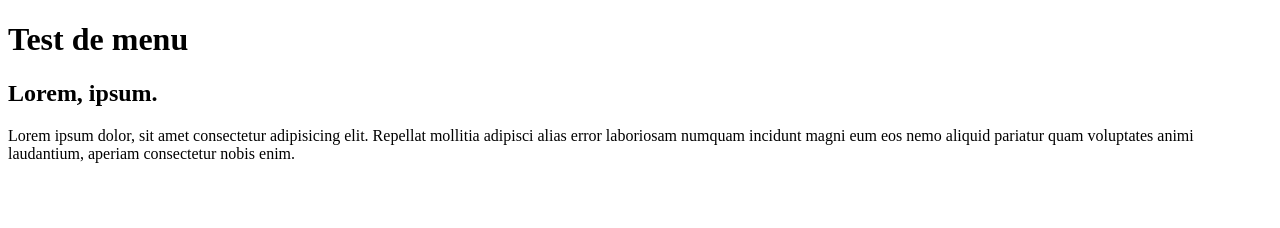
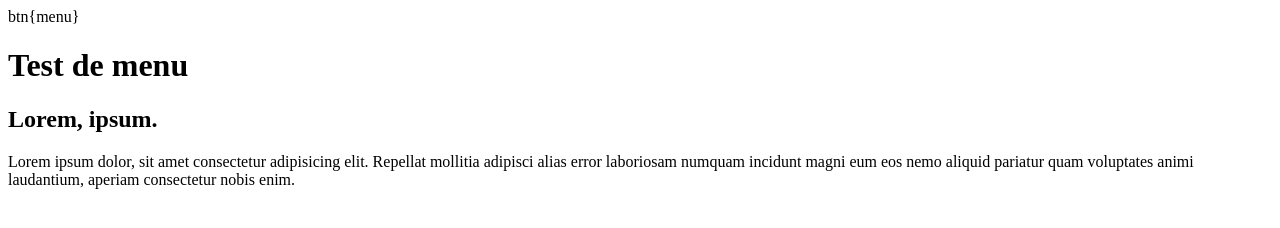
Before and after one commit to MMI-SAE-105/2022-r113-tp2-menu-alpinejs-Yannis-Borel, a website: page index.html in a window 1280 px wide. Drawn offline with Linux system fonts and the light colour scheme.

Commit message:
btn menu

```diff
--- a/index.html
+++ b/index.html
@@ -10,6 +10,7 @@
     <!-- https://emmet.io/ -->
     <!-- header>h1{Test de menu} -->
     <header>
+      btn{menu}
       <h1>Test de menu</h1>
     </header>
     <!-- h2>lorem2^p>lorem -->
```
